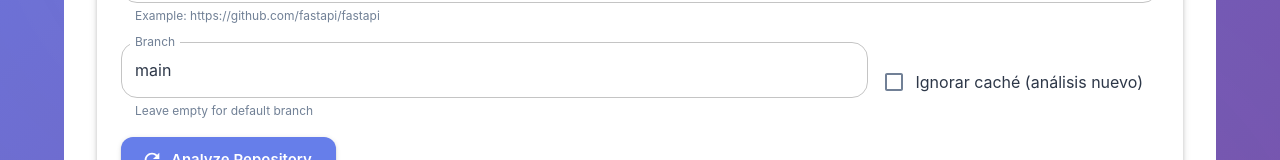
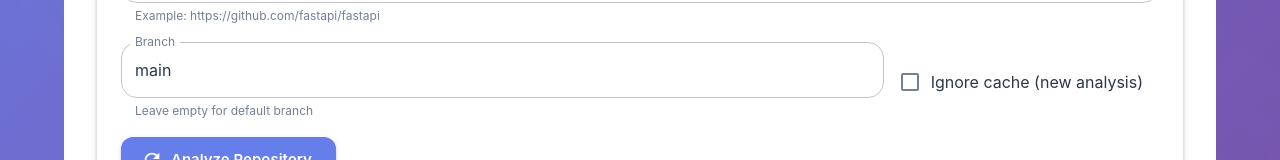
Before and after one commit to xiyaa/ibm-hackathon, a React (Vite) app in the folder frontend/: page / in a window 1280 px wide. Shown: the part 787-947 px from the top of the page. Built offline with nearby package versions, Linux system fonts and the light colour scheme; no server answers.

Commit message:
chore: change button's name 2

```diff
--- a/frontend/src/components/RepositoryInput.jsx
+++ b/frontend/src/components/RepositoryInput.jsx
@@ -123,7 +123,7 @@ const RepositoryInput = () => {
                 onChange={(e) => setForceRefresh(e.target.checked)}
               />
             }
-            label="Ignorar caché (análisis nuevo)"
+            label="Ignore cache (new analysis)"
           />
         </Box>
 
```
